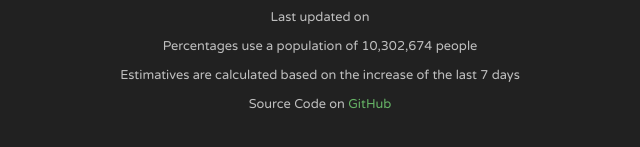
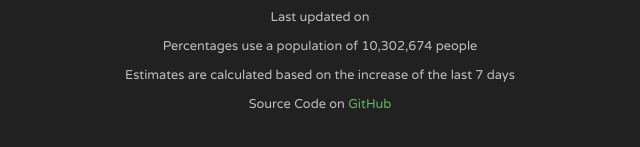
Before and after one commit to diogotcorreia/covid19-pt-progress-bar, a plain HTML site: page index.html in a window 1280 px wide. Shown: the part 629-776 px from the top of the page, 320-960 px from the left. Drawn offline with nearby package versions, Linux system fonts and the light colour scheme; no server answers.

Commit message:
Fix typo

```diff
--- a/index.html
+++ b/index.html
@@ -179,7 +179,7 @@
       <p>
         Percentages use a population of <span id="population"></span> people
       </p>
-      <p>Estimatives are calculated based on the increase of the last 7 days</p>
+      <p>Estimates are calculated based on the increase of the last 7 days</p>
       <p>
         Source Code on
         <a
```
